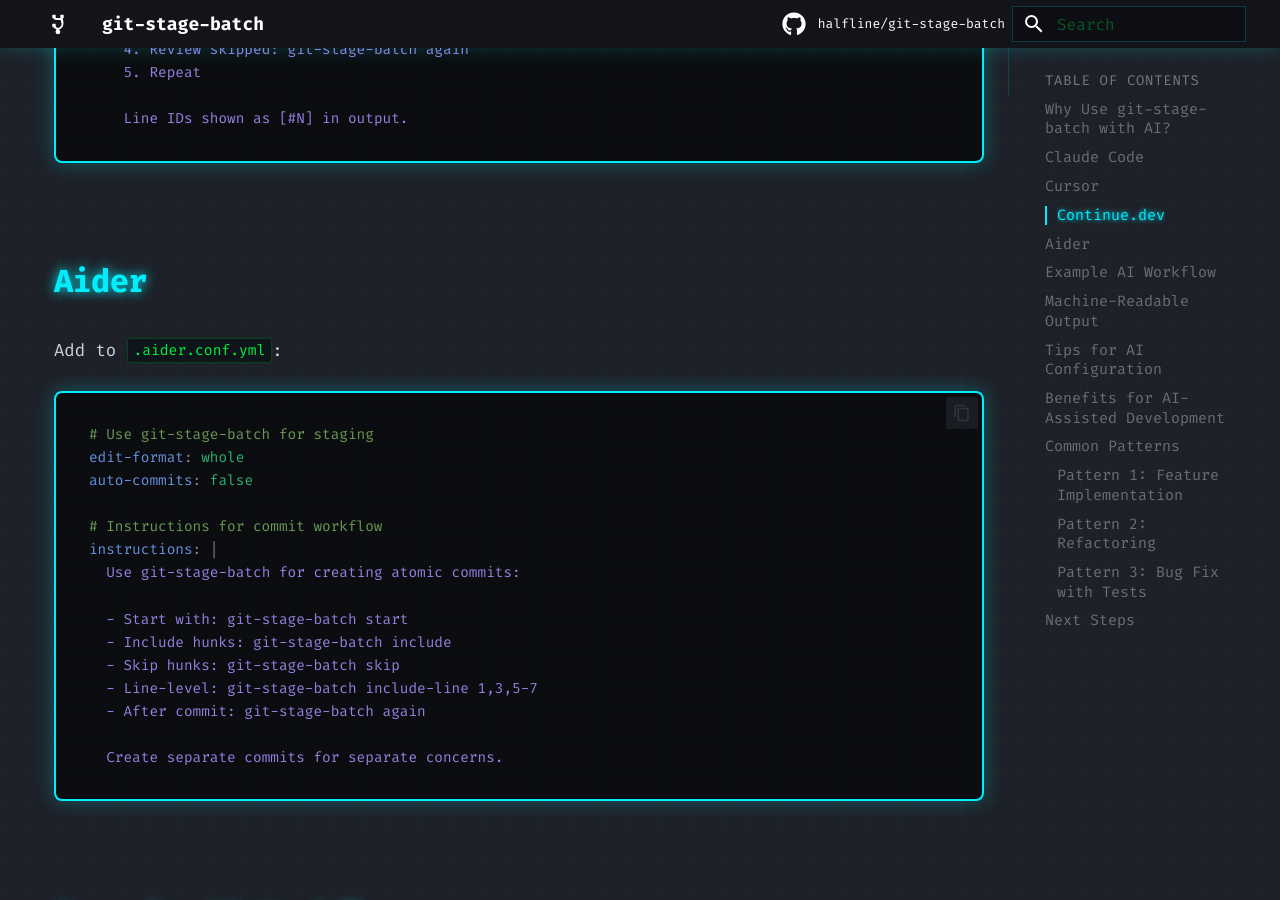
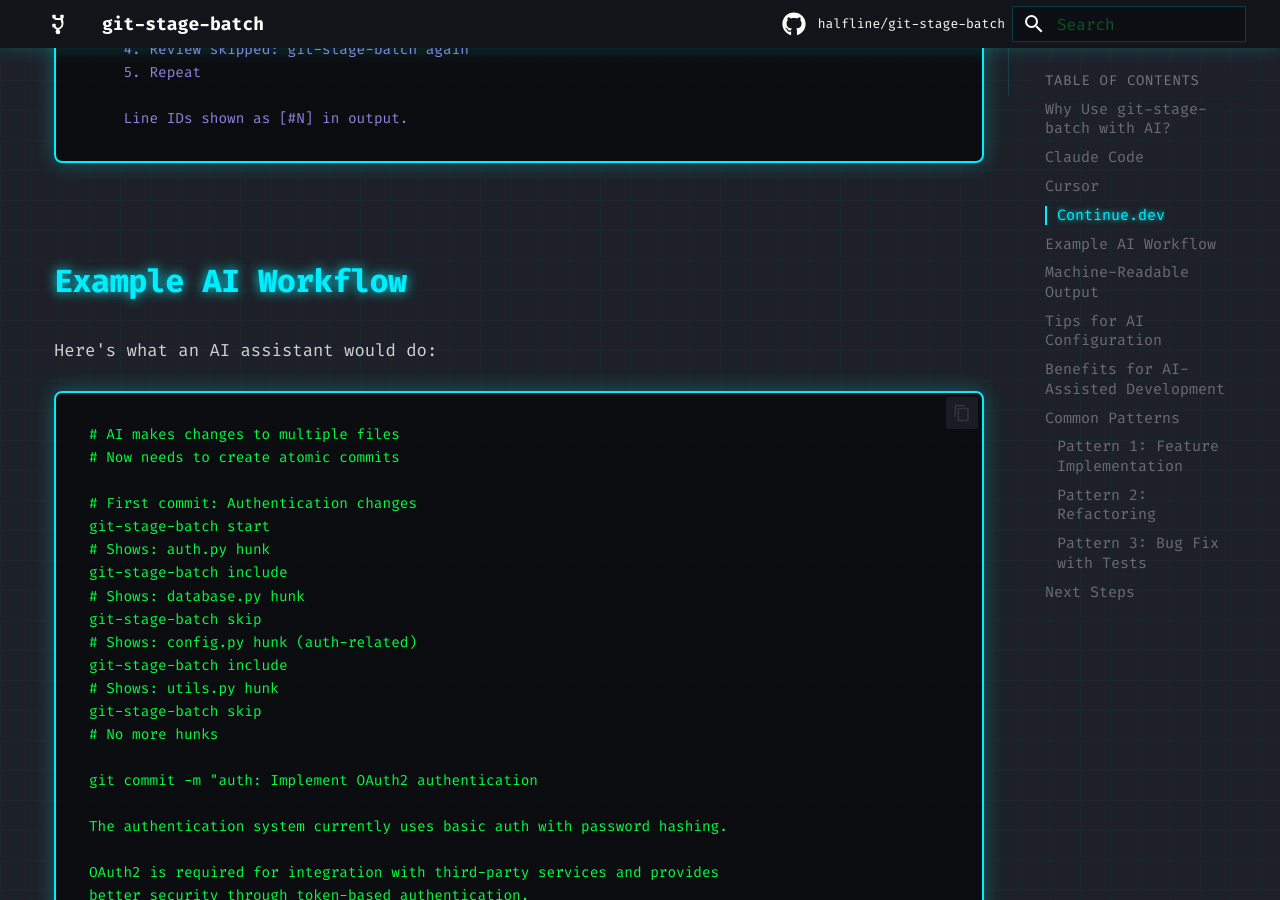
Before and after one commit to halfline/git-stage-batch, an MkDocs documentation site: the page built from docs/ai-assistants.md, in a window 1280 px wide and 900 px high, scrolled down 2747 px. Built offline with MkDocs 1.6.1 and Material for MkDocs 9.7.7, drawn with Linux system fonts in a browser that asks for light colours; comment, search, counter and statistics services are not loaded.

Commit message:
docs: Remove Aider configuration section
The AI Assistant Configuration documentation includes setup instructions for
various AI coding assistants. It currently has a section for Aider (lines
98-118) with configuration examples for `.aider.conf.yml`.

Aider is no longer widely used in the AI coding assistant community, and
maintaining documentation for tools that have fallen out of favor adds
unnecessary maintenance burden and creates clutter for users looking for
current best practices.

This commit addresses that by removing the Aider configuration section
entirely, allowing the documentation to focus on actively-used tools like
Claude Code, Cursor, and Continue.dev that represent the current state of
AI-assisted development workflows.

````diff
--- a/docs/ai-assistants.md
+++ b/docs/ai-assistants.md
@@ -93,28 +93,6 @@
     5. Repeat
 
     Line IDs shown as [#N] in output.
-```
-
-## Aider
-
-Add to `.aider.conf.yml`:
-
-```yaml
-# Use git-stage-batch for staging
-edit-format: whole
-auto-commits: false
-
-# Instructions for commit workflow
-instructions: |
-  Use git-stage-batch for creating atomic commits:
-
-  - Start with: git-stage-batch start
-  - Include hunks: git-stage-batch include
-  - Skip hunks: git-stage-batch skip
-  - Line-level: git-stage-batch include-line 1,3,5-7
-  - After commit: git-stage-batch again
-
-  Create separate commits for separate concerns.
 ```
 
 ## Example AI Workflow
````
